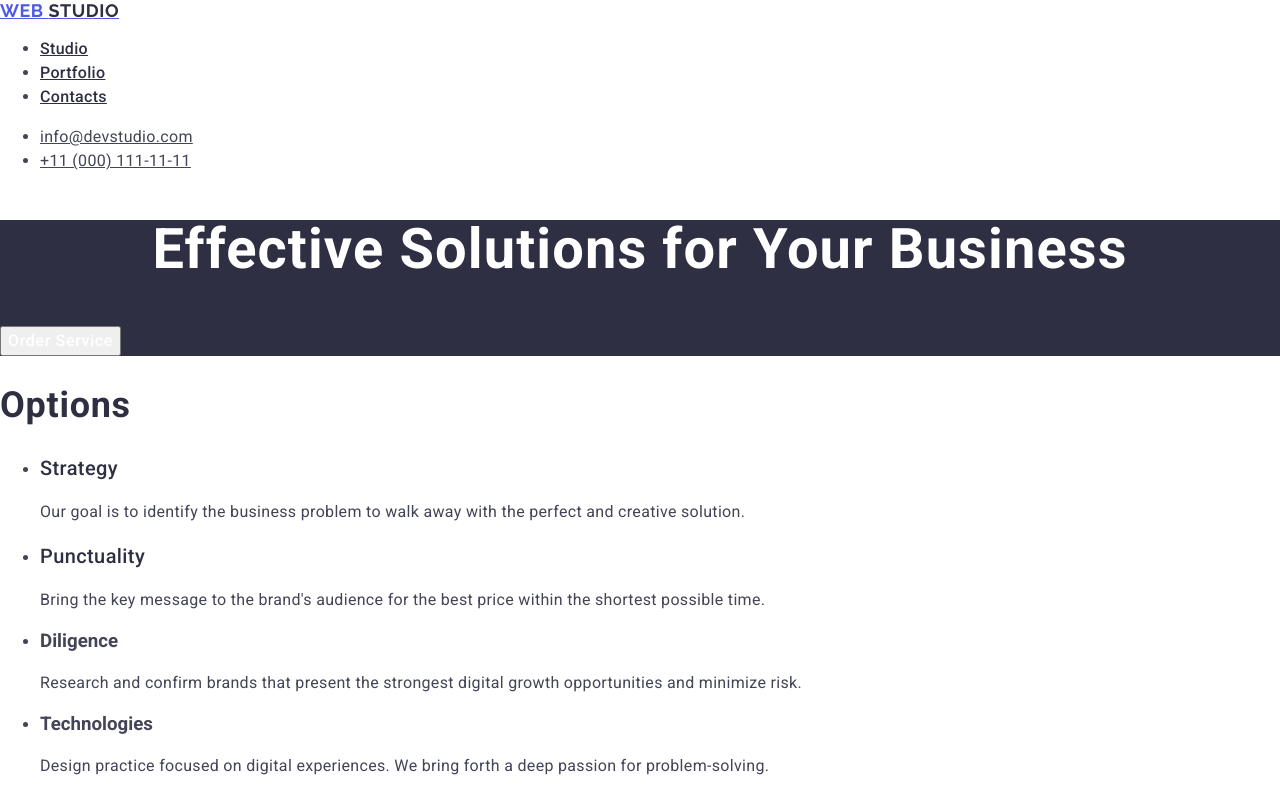
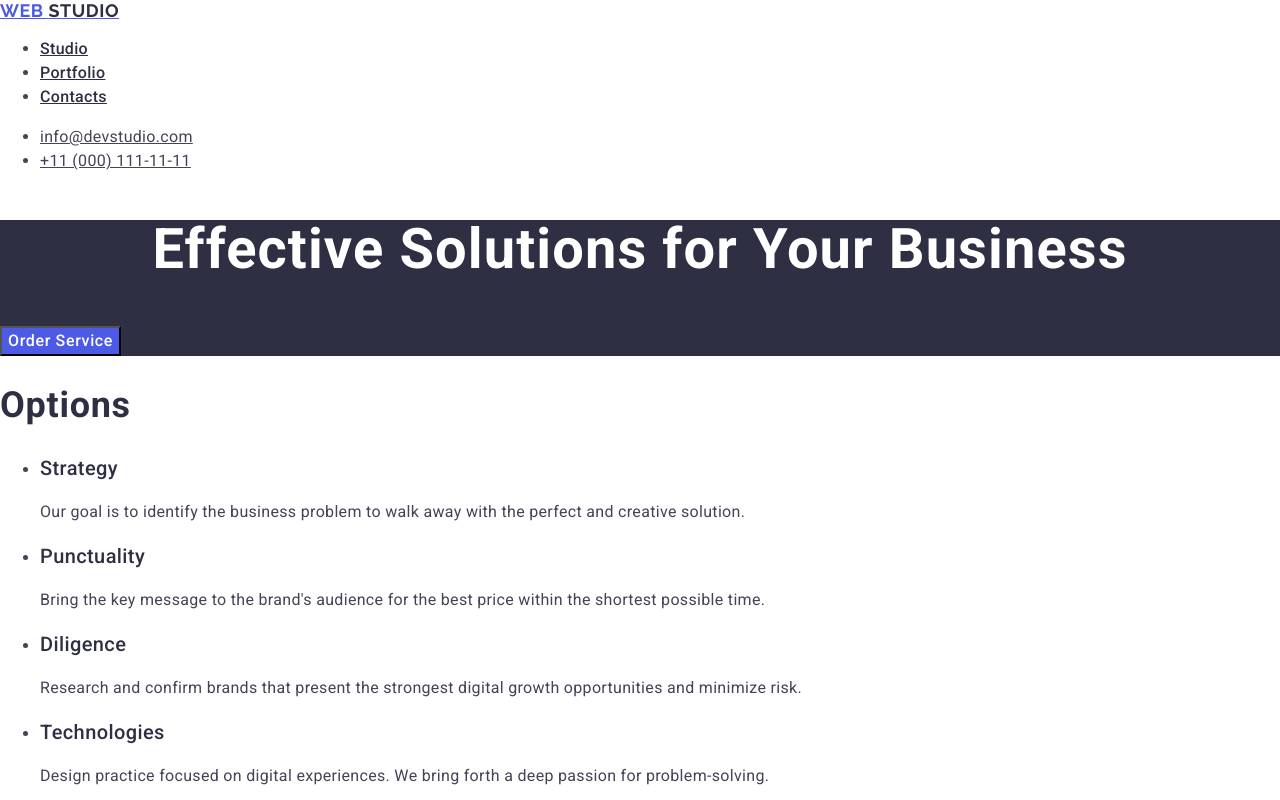
Before and after one commit to Yurii2807/goit-markup-hw-02, a plain HTML site: page index.html in a window 1280 px wide. Shown: the top 800 px of the page. Drawn offline with nearby package versions, Linux system fonts and the light colour scheme.

Commit message:
summary file

```diff
--- a/css/style.css
+++ b/css/style.css
@@ -70,7 +70,7 @@ body {
     background-color: #404BBF;
 }
 
-.button-text {
+.button {
     color: #FFF;
         font-size: 16px;
         font-weight: 500;
--- a/index.html
+++ b/index.html
@@ -43,7 +43,7 @@
         <section class="section-one">
             <h1 class="solutions">Effective Solutions
                 for Your Business</h1>
-            <button class="button-text" type="button">Order Service</button>
+            <button class="button" type="button">Order Service</button>
         </section>
 
         <!--Section two-->
@@ -62,12 +62,12 @@
                         time.</p>
                 </li>
                 <li>
-                    <h3 class="header3-info">Diligence</h3>
+                    <h3 class="header-info">Diligence</h3>
                     <p class="option-par">Research and confirm brands that present the strongest digital growth opportunities and minimize
                         risk.</p>
                 </li>
                 <li>
-                    <h3 class="header3-info">Technologies</h3>
+                    <h3 class="header-info">Technologies</h3>
                     <p class="option-par">Design practice focused on digital experiences. We bring forth a deep passion for
                         problem-solving.</p>
                 </li>
```
